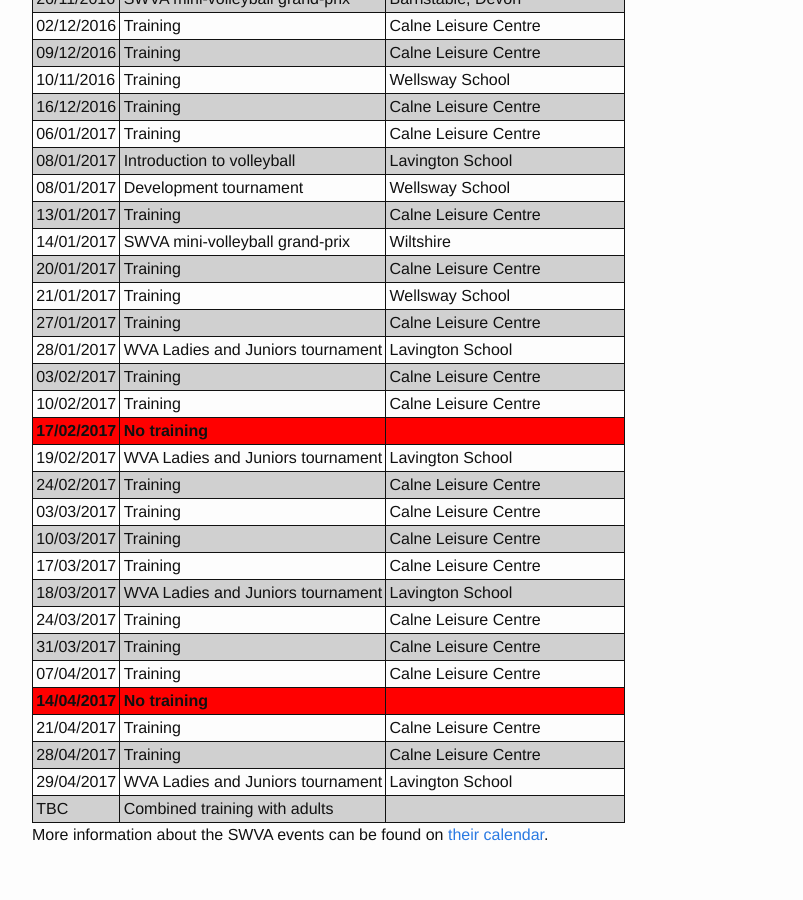
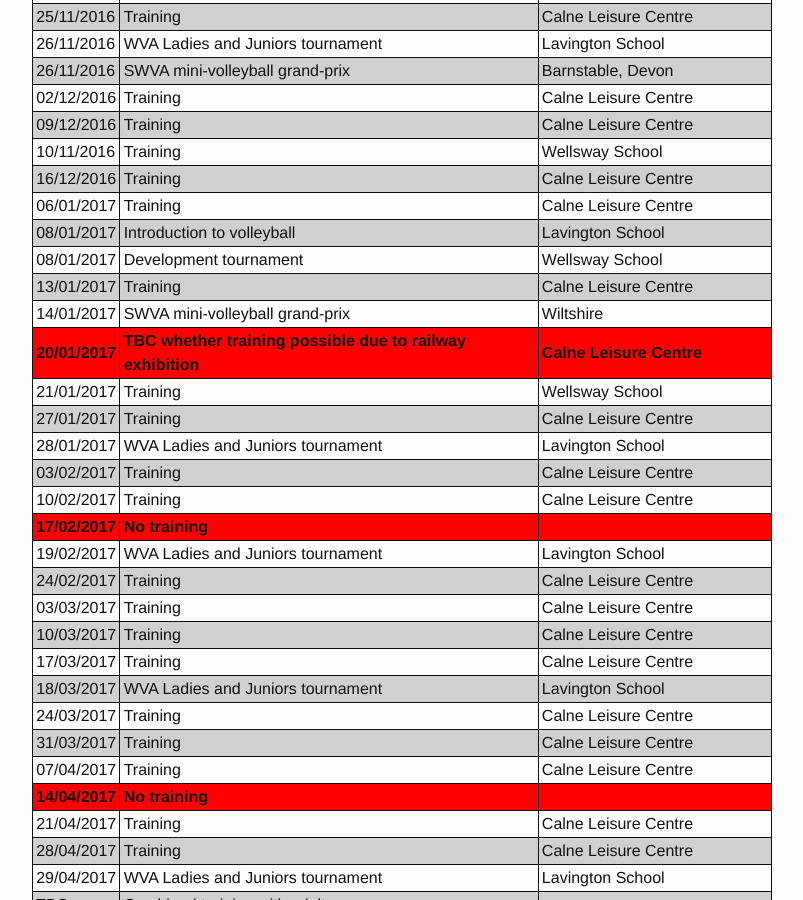
Before and after one commit to CalneComets/WebJuniors, a Jekyll site: the page built from calendar.md, in a window 1280 px wide and 900 px high, scrolled down 826 px. Shown: the whole window, without its empty margins (238-1041 px from the left). Built offline with Jekyll 4.4.1, drawn with Linux system fonts in a browser that asks for light colours.

Commit message:
Update calendar as one session might have to be cancelled due to model railway exhibition

```diff
--- a/calendar.md
+++ b/calendar.md
@@ -40,7 +40,7 @@
 <tr><td>08/01/2017</td><td>Development tournament</td><td>Wellsway School</td></tr>
 <tr><td>13/01/2017</td><td>Training</td><td>Calne Leisure Centre</td></tr>
 <tr><td>14/01/2017</td><td>SWVA mini-volleyball grand-prix</td><td>Wiltshire</td></tr>
-<tr><td>20/01/2017</td><td>Training</td><td>Calne Leisure Centre</td></tr>
+<tr class="warn"><td>20/01/2017</td><td>TBC whether training possible due to railway exhibition</td><td>Calne Leisure Centre</td></tr>
 <tr><td>21/01/2017</td><td>Training</td><td>Wellsway School</td></tr>
 <tr><td>27/01/2017</td><td>Training</td><td>Calne Leisure Centre</td></tr>
 <tr><td>28/01/2017</td><td>WVA Ladies and Juniors tournament</td><td>Lavington School</td></tr>
```
